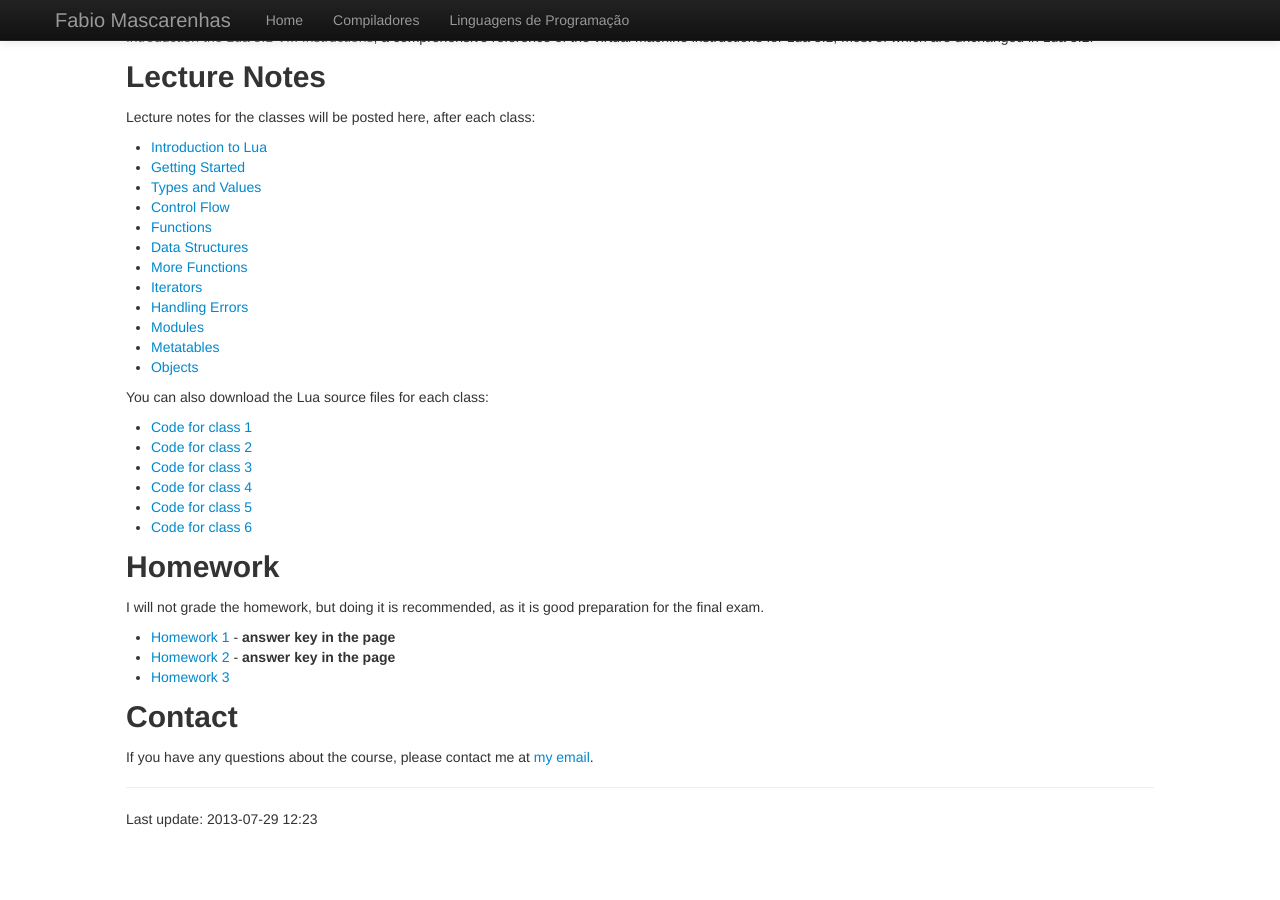
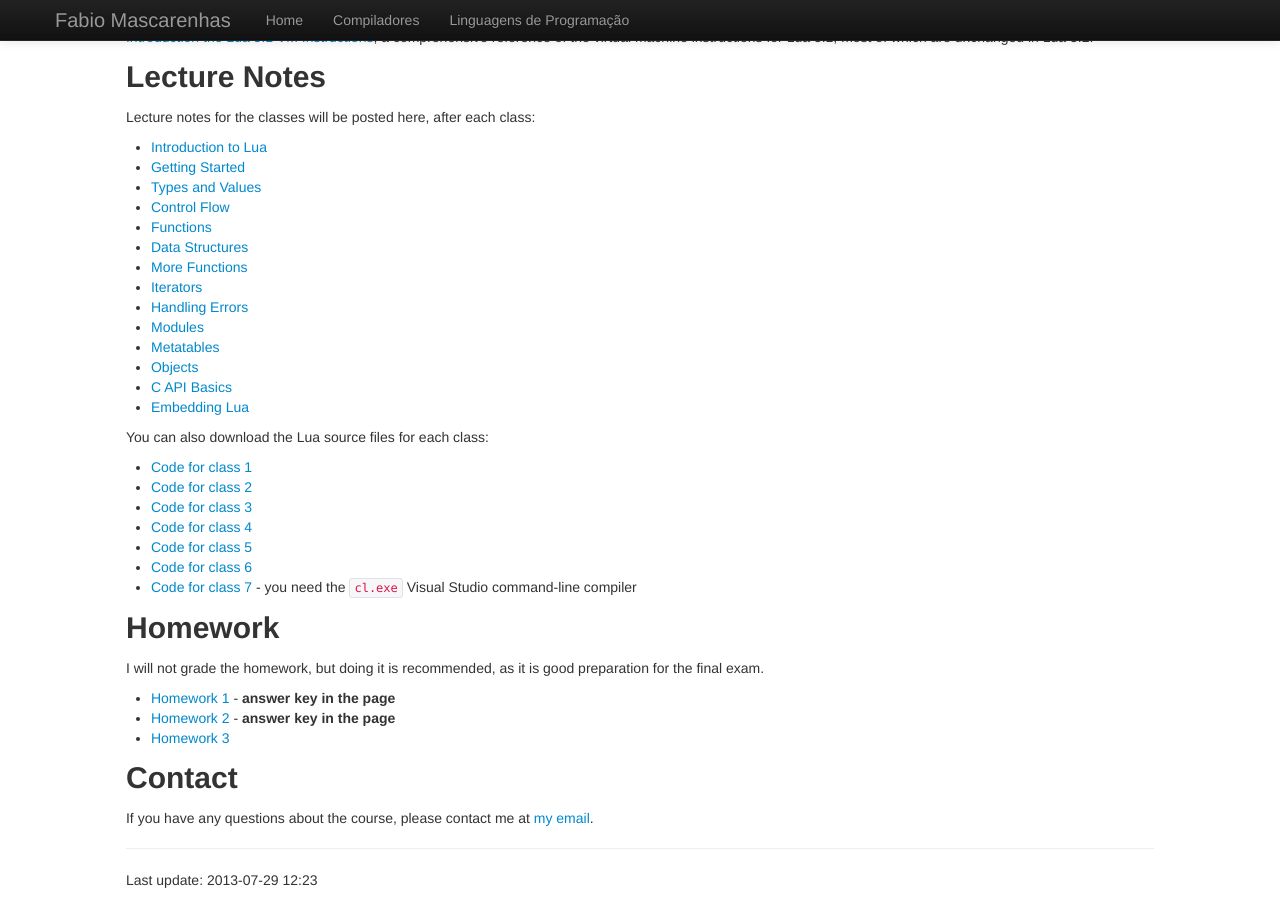
Before and after one commit to fabiomascarenhas/fabiomascarenhas.github.com, a Jekyll site: the page built from lua/index.md, in a window 1280 px wide and 900 px high, scrolled down 514 px. Built offline with Jekyll 4.4.1, drawn with Linux system fonts in a browser that asks for light colours; before the commit the page ends 1353 px from its top, so only the background shows below that.

Commit message:
lua course notes class 7

```diff
--- a/lua/index.md
+++ b/lua/index.md
@@ -64,6 +64,8 @@ Lecture notes for the classes will be posted here, after each class:
 * [Modules](09Modules.pdf)
 * [Metatables](10Metatables.pdf)
 * [Objects](11Objects.pdf)
+* [C API Basics](12APIBasics.pdf)
+* [Embedding Lua](13Embedding.pdf)
 
 You can also download the Lua source files for each class:
 
@@ -73,6 +75,7 @@ You can also download the Lua source files for each class:
 * [Code for class 4](class4.zip)
 * [Code for class 5](class5.zip)
 * [Code for class 6](class6.zip)
+* [Code for class 7](class7.zip) - you need the `cl.exe` Visual Studio command-line compiler
 
 Homework
 --------
```
Also changed, not shown: 3 other files.
